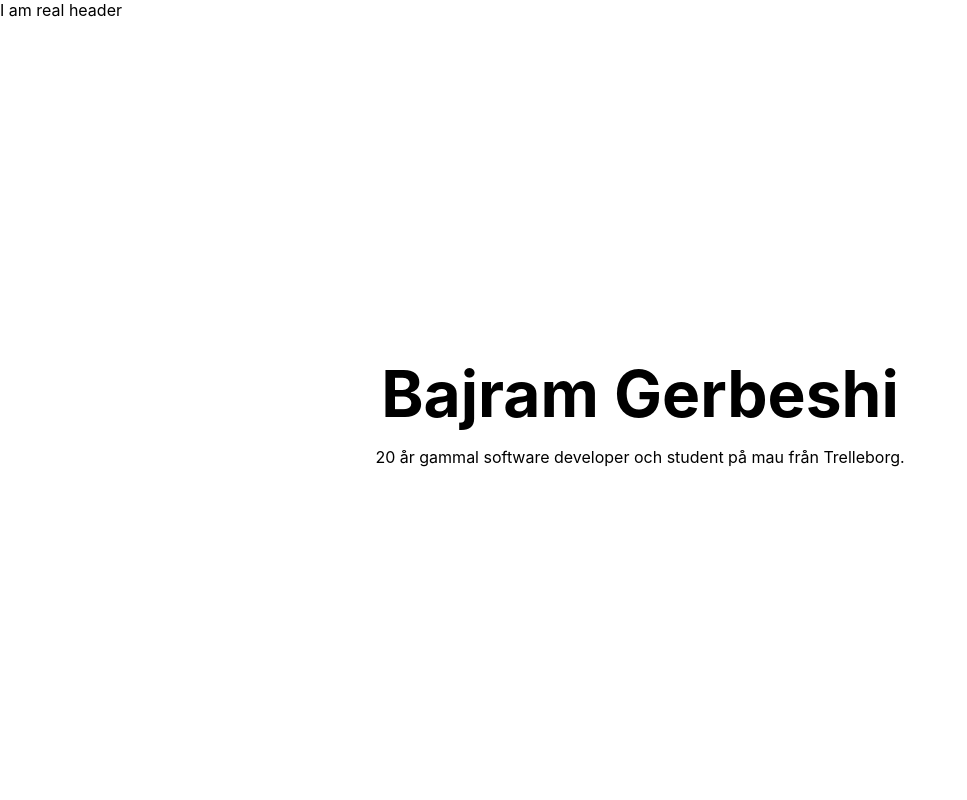
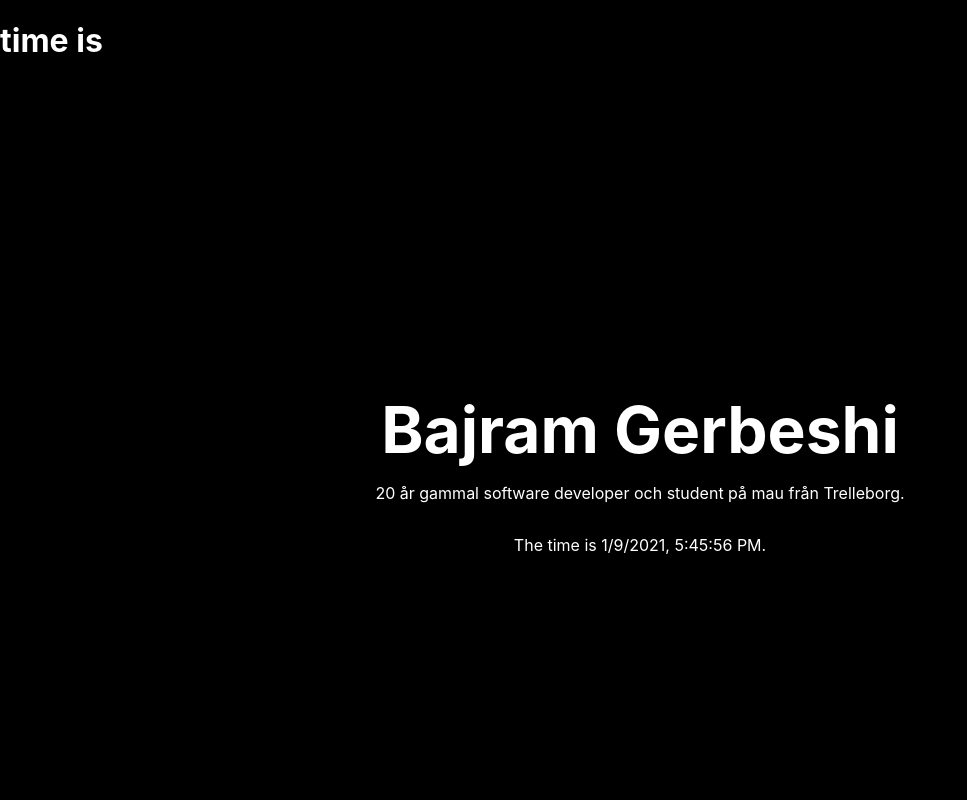
Before and after one commit to bajramdev/newPortfolio, a Next.js app: page / in a window 1280 px wide. Shown: the top 800 px of the page, without its empty margins (0-967 px from the left). Built offline with nearby package versions, Linux system fonts and the light colour scheme.

Commit message:
Changed the date format from using the built in function to creating my own props and using that instead

```diff
--- a/components/Header.js
+++ b/components/Header.js
@@ -1,10 +1,28 @@
-function Header(){
-    return(
+import React from 'react';
 
-        <header>
-            I am real header
-        </header>
+
+// posts will be populated at build time by getStaticProps()
+function Header({ date }) {
+    return (
+        <h1>  time is {date} </h1>
     )
 }
 
+// This function gets called at build time on server-side.
+// It won't be called on client-side, so you can even do
+// direct database queries. See the "Technical details" section.
+export async function getStaticProps() {
+    // Call an external API endpoint to get posts.
+    // You can use any data fetching library
+    let date =  new Date()
+
+    // By returning { props: posts }, the Blog component
+    // will receive `posts` as a prop at build time
+    return {
+        props: {
+            date,
+        },
+    }
+}
+
 export default Header;
--- a/pages/_app.js
+++ b/pages/_app.js
@@ -1,16 +1,22 @@
-import '../styles/globals.css'
-import Headers from '../components/Header'
-
-
+import '../styles/globals.css';
+import Header from '../components/Header';
+import App from 'next/app';
 
 function MyApp({ Component, pageProps, }) {
 
   return (
       <>
-          <Headers/>
+          <Header data={pageProps.time} />
           <Component {...pageProps} />
           <h1>getServerSideProps</h1>
       </>
   )}
 
+MyApp.getInitialProps = async (appContext) => {
+    // calls page's `getInitialProps` and fills `appProps.pageProps`
+    const appProps = await App.getInitialProps(appContext);
+
+    return { ...appProps };
+};
+
 export default MyApp
--- a/pages/_document.js
+++ b/pages/_document.js
@@ -9,8 +9,8 @@ class MyDocument extends Document {
     render() {
         return (
             <Html>
+                <title>Create Next App</title>
                 <Head>
-                    <title>Create Next App</title>
                     <link rel="icon" href="/favicon.ico" />
                 </Head>                <body>
                 <Main />
--- a/pages/index.js
+++ b/pages/index.js
@@ -2,7 +2,9 @@ import styles from '../styles/Home.module.css'
 import  Head  from "next/head";
 
 export default function Home() {
-  return (
+    let time = new Date().toLocaleString();
+
+    return (
       <div className={styles.container}>
       <Head>
         <title>Bajram Gerbeshi • Portfolio</title>
@@ -13,6 +15,10 @@ export default function Home() {
         </h1>
           <p>20 år gammal software developer och student på mau
               från Trelleborg.</p>
+          <p className="App-clock">
+              The time is {time}.
+          </p>
+
       </main>
     </div>
   )
--- a/styles/globals.css
+++ b/styles/globals.css
@@ -2,6 +2,8 @@ html,
 body {
   padding: 0;
   margin: 0;
+  color: white;
+  background-color: black;
   font-family: -apple-system, BlinkMacSystemFont, Segoe UI, Roboto, Oxygen,
     Ubuntu, Cantarell, Fira Sans, Droid Sans, Helvetica Neue, sans-serif;
 }
```
Also changed, not shown: components/date.js (+15 -12 lines).
